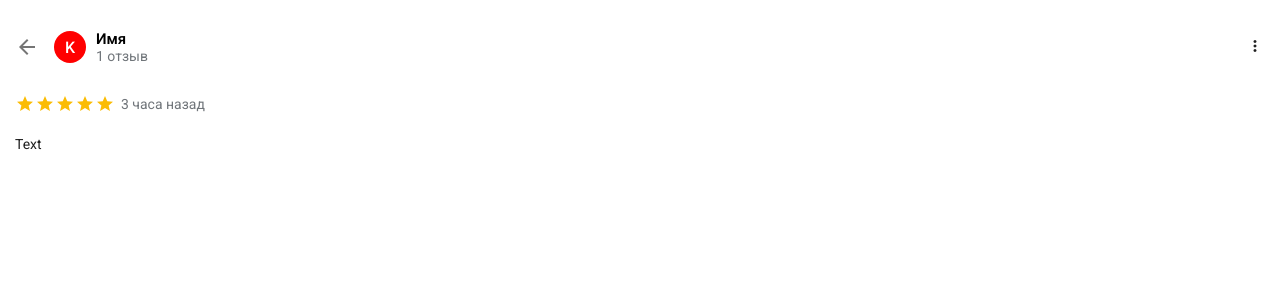
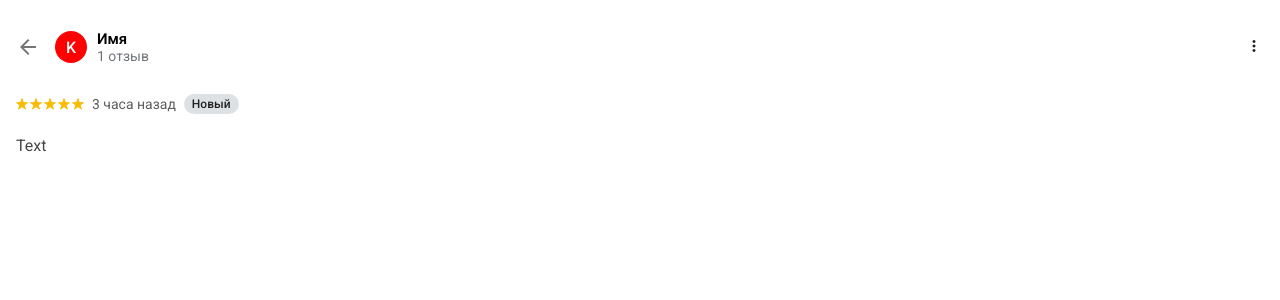
Before and after one commit to dtsymbalenko/sky_lounge, a React (Create React App) app: page / in a window 1280 px wide. Shown: the top 300 px of the page. Built offline with nearby package versions, Linux system fonts and the light colour scheme; the HTML template or start-up script is replaced by a standard one.

Commit message:
Add new styles

```diff
--- a/src/App.css
+++ b/src/App.css
@@ -1,5 +1,5 @@
 .wrapper {
-    padding: 30px 15px;
+    padding: 30px 16px;
 }
 
 .header {
@@ -49,27 +49,36 @@
     margin-top: 30px;
     display: flex;
     align-items: center;
-    gap: 6px;
+    gap: 8px;
 }
 
 .rating__stars {
     display: flex;
+    gap: 2px;
 }
 
 .rating__text {
     font-size: 14px;
-    color: #70757a;
+    color: #5e5e5e;
 }
 
 .rating__new {
-    display: none;
+    font-size: 12px;
+    padding: 2px 8px;
+    line-height: 16px;
+    font-weight: 500;
+    /*letter-spacing: 0.1px;*/
+    background-color: rgb(222, 225, 227);
+    color: rgb(31, 31, 31);
+    border-radius: 9999px;
 }
 
 .review {
     margin: 20px 0;
-    font-size: 14px;
+    font-size: 16px;
     line-height: 1.5;
-    color: #1f1f1f;
+    color: #474747;
+    font-weight: 400;
 }
 
 .review__button {
--- a/src/App.js
+++ b/src/App.js
@@ -49,15 +49,8 @@ function App() {
       <div className="rating">
           <div className="rating__stars">
               {[...Array(5)].map((_, index) => (
-                  <svg
-                      key={index}
-                      xmlns="http://www.w3.org/2000/svg"
-                      height="20px"
-                      viewBox="0 -960 960 960"
-                      width="20px"
-                      fill={index + 1 > stars ? '#e3e3e3' : '#fbbc04'}
-                  >
-                      <path d="m243-144 63-266L96-589l276-24 108-251 108 252 276 23-210 179 63 266-237-141-237 141Z" />
+                  <svg key={index} width="12" height="12" viewBox="0 0 12 12">
+                      <path d="M6 .6L2.6 11.1 11.4 4.7H.6L9.4 11.1Z" fill={index + 1 > stars ? '#e3e3e3' : '#fabb05'} stroke={index + 1 > stars ? '#e3e3e3' : '#fabb05'}></path>
                   </svg>
               ))}
           </div>
```
